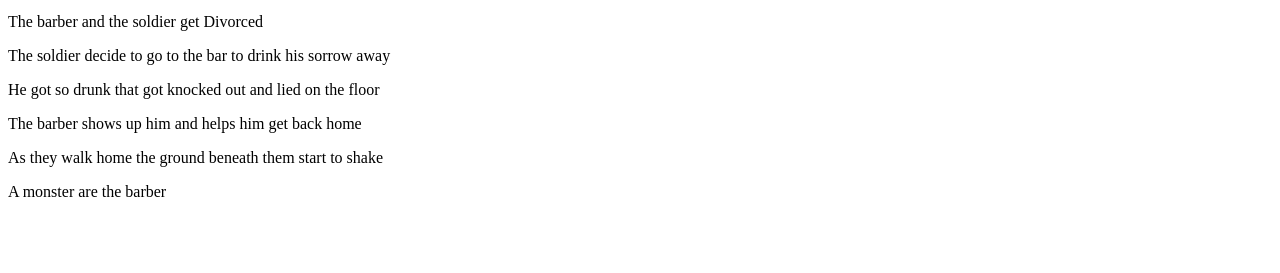
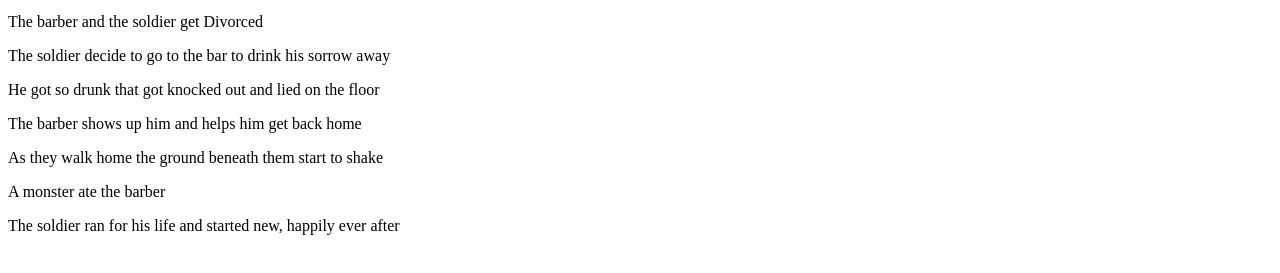
Before and after one commit to hdebesay/story-repo, a plain HTML site: page index.html in a window 1280 px wide. Shown: the part 105-378 px from the top of the page. Drawn offline with Linux system fonts and the light colour scheme.

Commit message:
Update index.html
#7

```diff
--- a/index.html
+++ b/index.html
@@ -5,4 +5,5 @@
 <p>He got so drunk that got knocked out and lied on the floor</p>
 <p>The barber shows up him and helps him get back home</p>
 <p>As they walk home the ground beneath them start to shake</p>
-<p>A monster are the barber</p>
+<p>A monster ate the barber</p>
+<p>The soldier ran for his life and started new, happily ever after</p>
```
